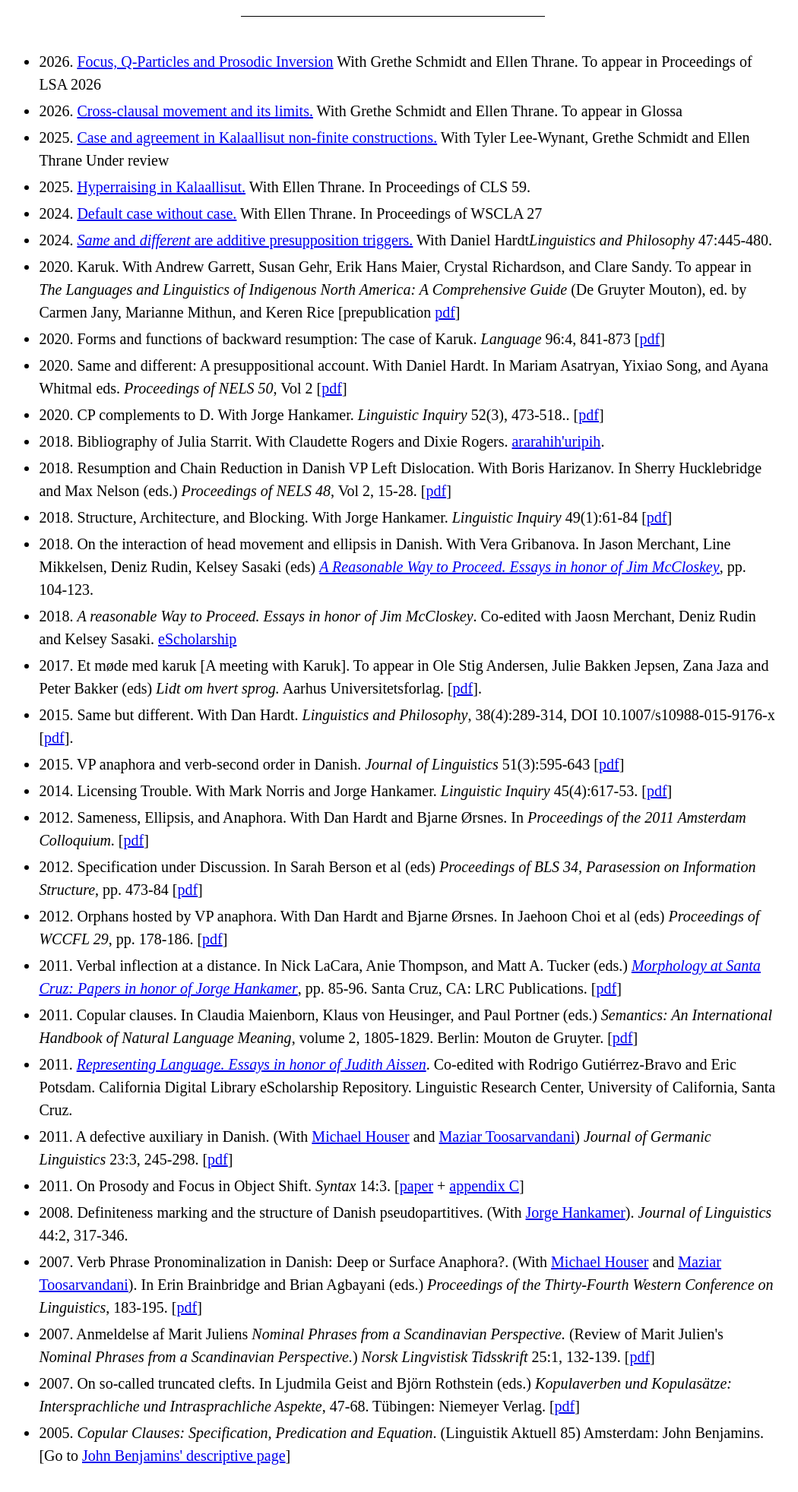
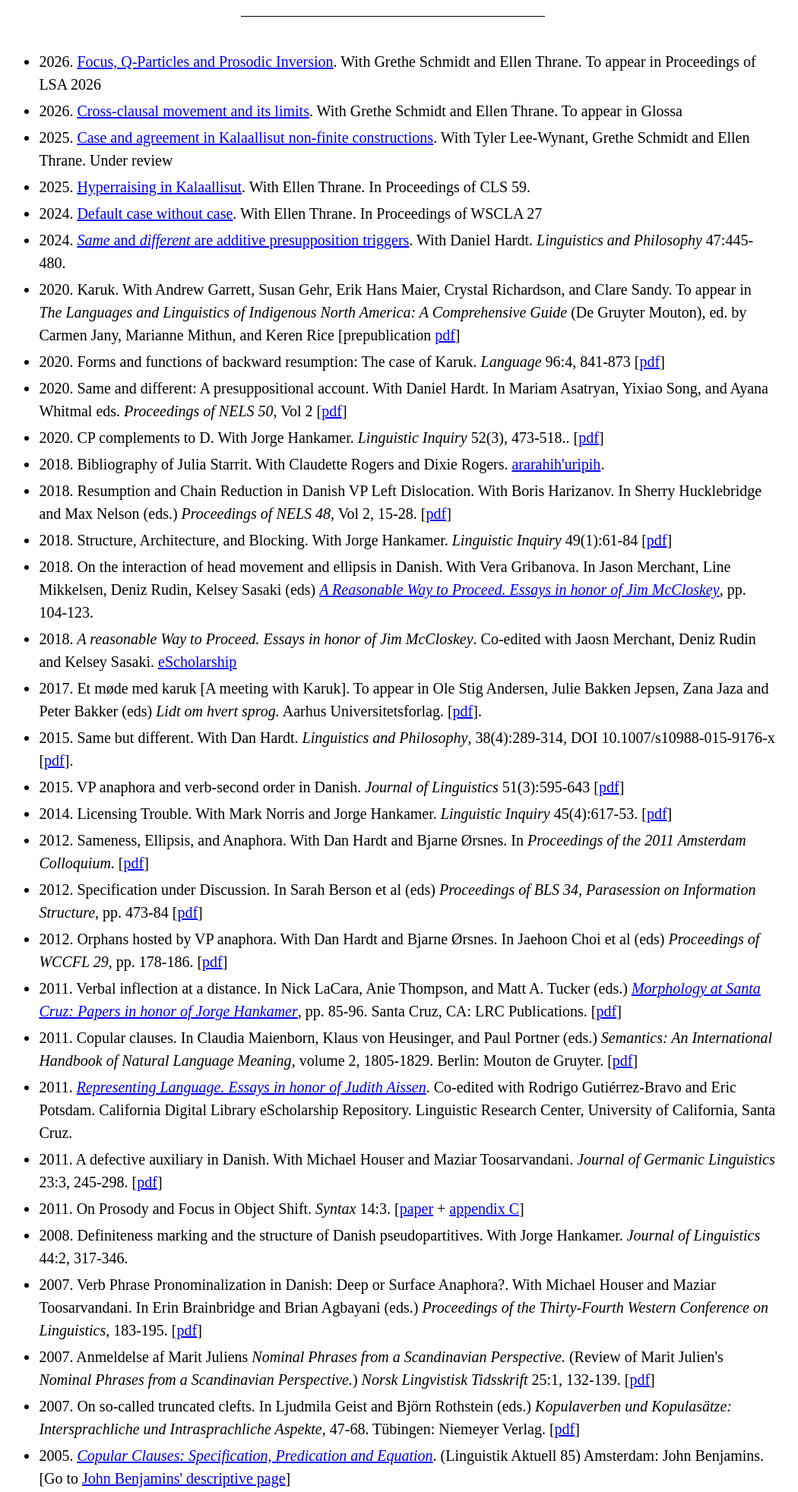
Before and after one commit to linemikkelsen/linemikkelsen.github.io, a plain HTML site: page pages/papers.html in a window 1280 px wide. Shown: the part 122-2086 px from the top of the page at 76% size, without its empty margins (123-1173 px from the left). Drawn offline with Linux system fonts and the light colour scheme; files that its build step writes are made by us from their sources.

Commit message:
fix mismatched page names; Papers page formatting and link updates

```diff
--- a/pages/papers.html
+++ b/pages/papers.html
@@ -17,26 +17,26 @@
         <div class="content">
             <ul>
                 <li>
-                    2026. <a href="https://lingbuzz.net/lingbuzz/009190">Focus, Q-Particles and Prosodic Inversion</a> With Grethe Schmidt and Ellen Thrane. To appear in Proceedings of LSA 2026
+                    2026. <a href="https://lingbuzz.net/lingbuzz/009190">Focus, Q-Particles and Prosodic Inversion</a>. With Grethe Schmidt and Ellen Thrane. To appear in Proceedings of LSA 2026
                 </li>
                 <li>
-                    2026. <a href="../papers/mikkelsen-schmidt-thrane-glossa.pdf">Cross-clausal movement and its
-                        limits.</a> With Grethe Schmidt and Ellen Thrane. To appear in Glossa
+                    2026. <a href="/../papers/mikkelsen-schmidt-thrane-glossa.pdf" target="_blank">Cross-clausal movement and its
+                        limits</a>. With Grethe Schmidt and Ellen Thrane. To appear in Glossa
                 </li>
                 <li>2025. <a href="https://ling.auf.net/lingbuzz/009192">Case and agreement in Kalaallisut non-finite
-                        constructions.</a> With Tyler Lee-Wynant, Grethe Schmidt and Ellen Thrane Under review
+                        constructions</a>. With Tyler Lee-Wynant, Grethe Schmidt and Ellen Thrane. Under review
                 </li>
                 <li>
-                    2025. <a href="https://ling.auf.net/lingbuzz/007400">Hyperraising in Kalaallisut.</a> With Ellen
+                    2025. <a href="https://ling.auf.net/lingbuzz/007400">Hyperraising in Kalaallisut</a>. With Ellen
                     Thrane. In Proceedings of CLS 59.
                 </li>
                 <li>
-                    2024. <a href="https://ling.auf.net/lingbuzz/008250">Default case without case.</a> With Ellen Thrane. In Proceedings
+                    2024. <a href="https://ling.auf.net/lingbuzz/008250">Default case without case</a>. With Ellen Thrane. In Proceedings
                     of WSCLA 27
                 </li>
                 <li>
                     2024. <a href="https://ling.auf.net/lingbuzz/007718"><i>Same</i> and <i>different</i> are additive
-                        presupposition triggers.</a> With Daniel Hardt<i>Linguistics and Philosophy</i> 47:445-480.
+                        presupposition triggers</a>. With Daniel Hardt. <i>Linguistics and Philosophy</i> 47:445-480.
                 </li>
                 <li>
                     2020. Karuk. With Andrew Garrett, Susan Gehr, Erik Hans Maier, Crystal Richardson, and Clare Sandy.
@@ -54,8 +54,8 @@
                     2020. Same and different: A presuppositional account. With Daniel Hardt. In Mariam Asatryan, Yixiao
                     Song, and Ayana Whitmal eds.
                     <i>Proceedings of NELS 50</i>, Vol 2 [<a
-                        href="https://linguistics.berkeley.edu/~mikkelsen/papers/HardtMikkesen_NELS50.pdf"
-                        target="_blank">pdf</a>]
+                    href="https://linguistics.berkeley.edu/~mikkelsen/papers/HardtMikkesen_NELS50.pdf"
+                    target="_blank">pdf</a>]
                 </li>
                 <li>
                     2020. CP complements to D. With Jorge Hankamer. <i>Linguistic Inquiry</i> 52(3), 473-518..
@@ -130,7 +130,7 @@
                 <li>
                     2012. Orphans hosted by VP anaphora. With Dan Hardt and
                     Bjarne Ørsnes. In Jaehoon Choi et al (eds) <em>Proceedings of WCCFL
-                        29</em>, pp. 178-186. [<a href="http://www.lingref.com/cpp/wccfl/29/index.html"
+                        29</em>, pp. 178-186. [<a href="https://www.lingref.com/cpp/wccfl/29/paper2701.pdf"
                         target="_blank">pdf</a>]
                 </li>
                 <li>
@@ -160,10 +160,7 @@
                     Santa Cruz.
                 </li>
                 <li>
-                    2011. A defective auxiliary in Danish. (With <a href="http://linguistics.berkeley.edu/~mhouser"
-                        target="_blank">
-                        Michael Houser</a> and <a href="http://www.linguistics.ucla.edu/people/Toosarvandani/"
-                        target="_blank">Maziar Toosarvandani</a>)
+                    2011. A defective auxiliary in Danish. With Michael Houser and Maziar Toosarvandani.
                     <i>Journal of Germanic Linguistics</i> 23:3, 245-298. [<a
                         href="https://linguistics.berkeley.edu/~mikkelsen/papers/S1470542711000043a.pdf"
                         target="_blank">pdf</a>]
@@ -177,15 +174,13 @@
                 </li>
                 <li>
                     2008. Definiteness marking and the structure of Danish
-                    pseudopartitives. (With <a href="http://ling.ucsc.edu/~hank/" target="_blank">Jorge
-                        Hankamer</a>). <i>Journal of Linguistics</i> 44:2,
+                    pseudopartitives. With Jorge
+                        Hankamer. <i>Journal of Linguistics</i> 44:2,
                     317-346.
                 </li>
                 <li>2007. Verb Phrase Pronominalization in Danish: Deep or
-                    Surface Anaphora?. (With <a href="http://linguistics.berkeley.edu/~mhouser" target="_blank">Michael
-                        Houser</a>
-                    and <a href="http://www.linguistics.ucla.edu/people/Toosarvandani/" target="_blank">Maziar
-                        Toosarvandani</a>).
+                    Surface Anaphora?. With Michael Houser
+                    and Maziar Toosarvandani.
                     In Erin Brainbridge and Brian Agbayani (eds.) <em>Proceedings of the Thirty-Fourth Western
                         Conference on Linguistics</em>, 183-195. [<a
                         href="https://linguistics.berkeley.edu/~mikkelsen/papers/wecol_paper_final_web.pdf"
@@ -208,9 +203,9 @@
                         target="_blank">pdf</a>]
                 </li>
                 <li>
-                    2005. <em>Copular Clauses: Specification, Predication and
-                        Equation</em>. (Linguistik Aktuell 85) Amsterdam: John
-                    Benjamins. [Go to <a href="http://www.benjamins.com/cgi-bin/t_bookview.cgi?bookid=LA%2085"
+                    2005. <a href="http://www.linguistics.berkeley.edu/~mikkelsen/papers/copular_clauses.pdf" target="_blank"><em>Copular Clauses: Specification, Predication and
+                        Equation</em></a>. (Linguistik Aktuell 85) Amsterdam: John
+                    Benjamins. [Go to <a href="https://benjamins.com/catalog/la.85"
                         target="_blank">
                         John Benjamins' descriptive page</a>]
                 </li>
--- a/styles.css
+++ b/styles.css
@@ -321,7 +321,7 @@ ul li {
     margin: 10px;
 }
 
-.teachings-content {
+.teaching-content {
     justify-content: center;
     font-size: 20px;
     line-height: 1.5;
```
Also changed, not shown: index.html (+2 -2 lines), pages/menu.html (+2 -2 lines), pages/students.html (renamed from pages/advising.html, +1 -1 lines), pages/teaching.html (renamed from pages/teachings.html, +1 -1 lines).
